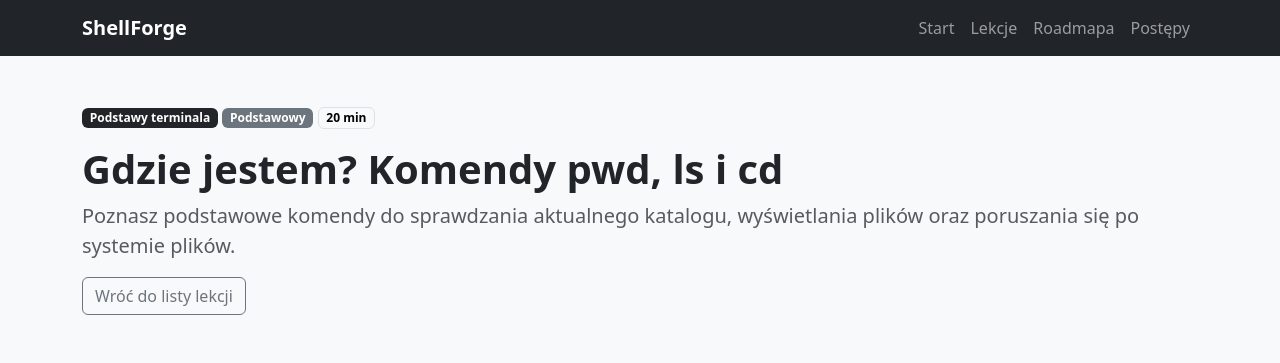
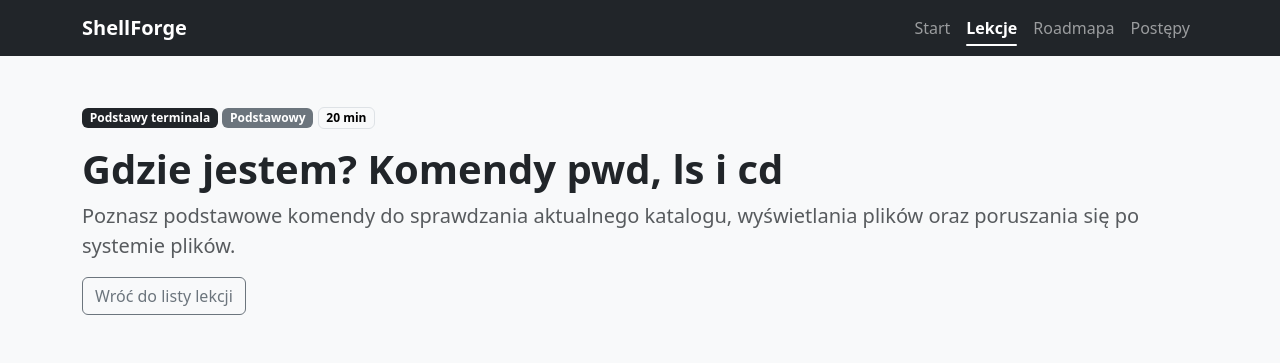
Before and after one commit to Kamil0171/shellforge, a FastAPI app: page /lessons/1 in a window 1280 px wide. Shown: the top 363 px of the page. Run offline with FastAPI, Linux system fonts and the light colour scheme; data comes from the database, SQL or seed files in the repository.

Commit message:
Add active navigation state

```diff
--- a/app/static/css/layout.css
+++ b/app/static/css/layout.css
@@ -55,6 +55,29 @@
     white-space: pre-wrap;
 }
 
+.navbar .nav-link {
+    position: relative;
+    transition:
+        color 0.25s ease,
+        opacity 0.25s ease;
+}
+
+.navbar .nav-link.active {
+    color: #ffffff;
+    font-weight: 700;
+}
+
+.navbar .nav-link.active::after {
+    content: "";
+    position: absolute;
+    left: 0.5rem;
+    right: 0.5rem;
+    bottom: 2px;
+    height: 2px;
+    border-radius: 999px;
+    background-color: #ffffff;
+}
+
 .app-footer {
     padding: 8px 0;
     margin-top: 0;
@@ -66,3 +89,9 @@
 .app-footer small {
     opacity: 0.7;
 }
+
+@media (max-width: 991.98px) {
+    .navbar .nav-link.active::after {
+        display: none;
+    }
+}
--- a/app/templates/base.html
+++ b/app/templates/base.html
@@ -21,16 +21,27 @@
         <div class="collapse navbar-collapse" id="mainNavbar">
             <ul class="navbar-nav ms-auto">
                 <li class="nav-item">
-                    <a class="nav-link" href="/">Start</a>
+                    <a class="nav-link {% if request.url.path == '/' %}active{% endif %}" href="/">
+                        Start
+                    </a>
                 </li>
+
                 <li class="nav-item">
-                    <a class="nav-link" href="/lessons">Lekcje</a>
+                    <a class="nav-link {% if request.url.path.startswith('/lessons') or request.url.path.startswith('/quiz') or request.url.path.startswith('/flashcards') %}active{% endif %}" href="/lessons">
+                        Lekcje
+                    </a>
                 </li>
-                <li clas="nav-item">
-                    <a class="nav-link" href="/roadmap/">Roadmapa</a>
+
+                <li class="nav-item">
+                    <a class="nav-link {% if request.url.path.startswith('/roadmap') %}active{% endif %}" href="/roadmap/">
+                        Roadmapa
+                    </a>
                 </li>
+
                 <li class="nav-item">
-                    <a class="nav-link" href="/dashboard">Postępy</a>
+                    <a class="nav-link {% if request.url.path.startswith('/dashboard') %}active{% endif %}" href="/dashboard/">
+                        Postępy
+                    </a>
                 </li>
             </ul>
         </div>
```
